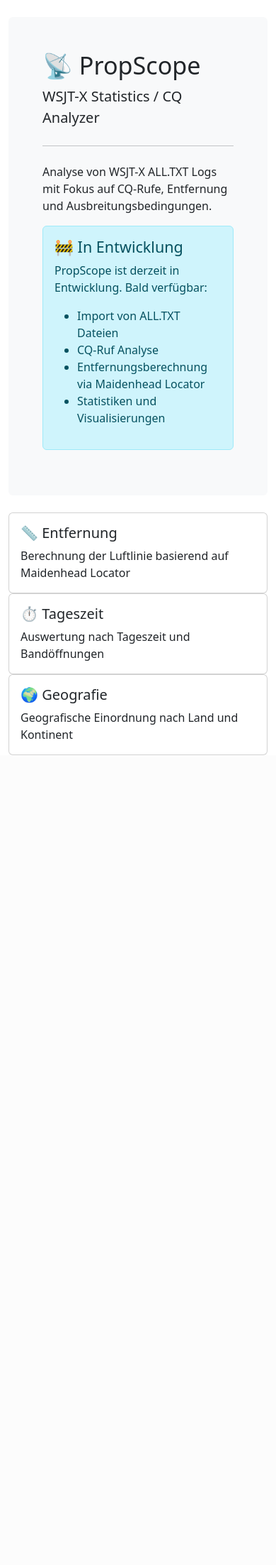
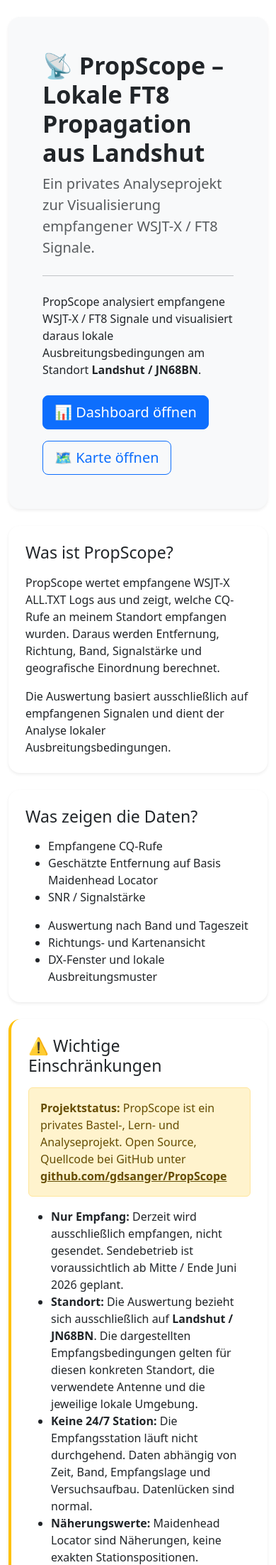
Before and after one commit to gdsanger/PropScope, a Django app: page / in a window 390 px wide. Shown: the part 56-2261 px from the top of the page at 71% size. Before the commit the page ends 1120 px from the top, so only its background shows below. Run offline with Django 5.2, Linux system fonts and the light colour scheme; some libraries are stand-ins or nearby versions.

Commit message:
Update public homepage with comprehensive project information
- Add hero section with title and subtitle
- Add "What is PropScope?" explanation section
- Add "What do the data show?" features section
- Add "Important limitations" section with warnings
- Add "Technology stack" section with badges
- Add "Contact" section with operator information
- Add CTA buttons for Dashboard and Map
- Include all required content: location (Landshut/JN68BN), hobby project status, reception-only mode, planned transmission timeline, GitHub link, and contact details
- Maintain responsive Bootstrap 5 design
- Use existing card-based layout patterns

Agent-Logs-Url: https://github.com/gdsanger/PropScope/sessions/b290653a-b650-421a-af4d-c2033fb7ff93

Co-authored-by: gdsanger <59723667+gdsanger@users.noreply.github.com>

```diff
--- a/templates/home.html
+++ b/templates/home.html
@@ -1,51 +1,151 @@
 {% extends "base.html" %}
 
-{% block title %}PropScope - WSJT-X Statistics{% endblock %}
+{% block title %}PropScope - Lokale FT8 Propagation aus Landshut{% endblock %}
 
 {% block content %}
+<!-- Hero Section -->
 <div class="row">
     <div class="col-12">
-        <div class="jumbotron bg-light p-5 rounded">
-            <h1 class="display-4">📡 PropScope</h1>
-            <p class="lead">WSJT-X Statistics / CQ Analyzer</p>
+        <div class="bg-light p-5 rounded-4 shadow-sm mb-4">
+            <h1 class="display-4 fw-bold">📡 PropScope – Lokale FT8 Propagation aus Landshut</h1>
+            <p class="lead text-muted">Ein privates Analyseprojekt zur Visualisierung empfangener WSJT-X / FT8 Signale.</p>
             <hr class="my-4">
-            <p>Analyse von WSJT-X ALL.TXT Logs mit Fokus auf CQ-Rufe, Entfernung und Ausbreitungsbedingungen.</p>
-            <div class="alert alert-info" role="alert">
-                <h4 class="alert-heading">🚧 In Entwicklung</h4>
-                <p>PropScope ist derzeit in Entwicklung. Bald verfügbar:</p>
+            <p class="mb-4">PropScope analysiert empfangene WSJT-X / FT8 Signale und visualisiert daraus lokale Ausbreitungsbedingungen am Standort <strong>Landshut / JN68BN</strong>.</p>
+            <div class="d-flex gap-3 flex-wrap">
+                <a href="{% url 'ui:dashboard' %}" class="btn btn-primary btn-lg">📊 Dashboard öffnen</a>
+                <a href="{% url 'ui:propagation-map' %}" class="btn btn-outline-primary btn-lg">🗺️ Karte öffnen</a>
+            </div>
+        </div>
+    </div>
+</div>
+
+<!-- What is PropScope Section -->
+<div class="row mb-4">
+    <div class="col-12">
+        <div class="card border-0 shadow-sm rounded-4">
+            <div class="card-body p-4">
+                <h2 class="h3 mb-3">Was ist PropScope?</h2>
+                <p>PropScope wertet empfangene WSJT-X ALL.TXT Logs aus und zeigt, welche CQ-Rufe an meinem Standort empfangen wurden. Daraus werden Entfernung, Richtung, Band, Signalstärke und geografische Einordnung berechnet.</p>
+                <p class="mb-0">Die Auswertung basiert ausschließlich auf empfangenen Signalen und dient der Analyse lokaler Ausbreitungsbedingungen.</p>
+            </div>
+        </div>
+    </div>
+</div>
+
+<!-- What do the data show Section -->
+<div class="row mb-4">
+    <div class="col-12">
+        <div class="card border-0 shadow-sm rounded-4">
+            <div class="card-body p-4">
+                <h2 class="h3 mb-3">Was zeigen die Daten?</h2>
+                <div class="row">
+                    <div class="col-md-6">
+                        <ul class="mb-3 mb-md-0">
+                            <li>Empfangene CQ-Rufe</li>
+                            <li>Geschätzte Entfernung auf Basis Maidenhead Locator</li>
+                            <li>SNR / Signalstärke</li>
+                        </ul>
+                    </div>
+                    <div class="col-md-6">
+                        <ul class="mb-0">
+                            <li>Auswertung nach Band und Tageszeit</li>
+                            <li>Richtungs- und Kartenansicht</li>
+                            <li>DX-Fenster und lokale Ausbreitungsmuster</li>
+                        </ul>
+                    </div>
+                </div>
+            </div>
+        </div>
+    </div>
+</div>
+
+<!-- Important Limitations Section -->
+<div class="row mb-4">
+    <div class="col-12">
+        <div class="card border-0 shadow-sm rounded-4 border-warning" style="border-left: 4px solid #ffc107 !important;">
+            <div class="card-body p-4">
+                <h2 class="h3 mb-3">⚠️ Wichtige Einschränkungen</h2>
+                <div class="alert alert-warning mb-3">
+                    <strong>Projektstatus:</strong> PropScope ist ein privates Bastel-, Lern- und Analyseprojekt. Open Source, Quellcode bei GitHub unter <a href="https://github.com/gdsanger/PropScope/" target="_blank" rel="noopener" class="alert-link">github.com/gdsanger/PropScope</a>
+                </div>
                 <ul>
-                    <li>Import von ALL.TXT Dateien</li>
-                    <li>CQ-Ruf Analyse</li>
-                    <li>Entfernungsberechnung via Maidenhead Locator</li>
-                    <li>Statistiken und Visualisierungen</li>
+                    <li><strong>Nur Empfang:</strong> Derzeit wird ausschließlich empfangen, nicht gesendet. Sendebetrieb ist voraussichtlich ab Mitte / Ende Juni 2026 geplant.</li>
+                    <li><strong>Standort:</strong> Die Auswertung bezieht sich ausschließlich auf <strong>Landshut / JN68BN</strong>. Die dargestellten Empfangsbedingungen gelten für diesen konkreten Standort, die verwendete Antenne und die jeweilige lokale Umgebung.</li>
+                    <li><strong>Keine 24/7 Station:</strong> Die Empfangsstation läuft nicht durchgehend. Daten abhängig von Zeit, Band, Empfangslage und Versuchsaufbau. Datenlücken sind normal.</li>
+                    <li><strong>Näherungswerte:</strong> Maidenhead Locator sind Näherungen, keine exakten Stationspositionen.</li>
+                    <li><strong>Keine offizielle Messstation:</strong> Keine wissenschaftliche Garantie. Daten können unvollständig oder fehlerhaft sein.</li>
+                    <li><strong>Entwicklung:</strong> System wird laufend weiterentwickelt und verbessert.</li>
                 </ul>
             </div>
         </div>
     </div>
 </div>
 
-<div class="row mt-4">
+<!-- Technology Section -->
+<div class="row mb-4">
+    <div class="col-md-6">
+        <div class="card border-0 shadow-sm rounded-4 h-100">
+            <div class="card-body p-4">
+                <h2 class="h3 mb-3">🔧 Technik kurz erklärt</h2>
+                <p>PropScope basiert auf folgenden Technologien:</p>
+                <div class="d-flex flex-wrap gap-2">
+                    <span class="badge bg-primary">Python</span>
+                    <span class="badge bg-primary">Django</span>
+                    <span class="badge bg-primary">HTMX</span>
+                    <span class="badge bg-primary">Bootstrap</span>
+                    <span class="badge bg-primary">PostgreSQL</span>
+                    <span class="badge bg-secondary">WSJT-X ALL.TXT</span>
+                    <span class="badge bg-secondary">FT8</span>
+                </div>
+                <p class="mt-3 mb-0 text-muted small">Die Rohdaten stammen aus WSJT-X ALL.TXT Logs und werden lokal verarbeitet und visualisiert.</p>
+            </div>
+        </div>
+    </div>
+
+    <!-- Contact Section -->
+    <div class="col-md-6">
+        <div class="card border-0 shadow-sm rounded-4 h-100">
+            <div class="card-body p-4">
+                <h2 class="h3 mb-3">📧 Kontakt</h2>
+                <p><strong>Betreiber:</strong></p>
+                <address class="mb-0">
+                    <strong>Christian Angermeier</strong><br>
+                    Benaktzyweg 19b<br>
+                    84032 Landshut<br>
+                    <br>
+                    E-Mail: <a href="mailto:ca@angermeier.net">ca@angermeier.net</a>
+                </address>
+            </div>
+        </div>
+    </div>
+</div>
+
+<!-- Feature Cards -->
+<div class="row g-3">
     <div class="col-md-4">
-        <div class="card">
-            <div class="card-body">
-                <h5 class="card-title">📏 Entfernung</h5>
-                <p class="card-text">Berechnung der Luftlinie basierend auf Maidenhead Locator</p>
+        <div class="card border-0 shadow-sm rounded-4 h-100">
+            <div class="card-body text-center">
+                <div class="fs-1 mb-3">📏</div>
+                <h5 class="card-title">Entfernung</h5>
+                <p class="card-text text-muted">Berechnung der Luftlinie basierend auf Maidenhead Locator</p>
             </div>
         </div>
     </div>
     <div class="col-md-4">
-        <div class="card">
-            <div class="card-body">
-                <h5 class="card-title">⏱️ Tageszeit</h5>
-                <p class="card-text">Auswertung nach Tageszeit und Bandöffnungen</p>
+        <div class="card border-0 shadow-sm rounded-4 h-100">
+            <div class="card-body text-center">
+                <div class="fs-1 mb-3">⏱️</div>
+                <h5 class="card-title">Tageszeit</h5>
+                <p class="card-text text-muted">Auswertung nach Tageszeit und Bandöffnungen</p>
             </div>
         </div>
     </div>
     <div class="col-md-4">
-        <div class="card">
-            <div class="card-body">
-                <h5 class="card-title">🌍 Geografie</h5>
-                <p class="card-text">Geografische Einordnung nach Land und Kontinent</p>
+        <div class="card border-0 shadow-sm rounded-4 h-100">
+            <div class="card-body text-center">
+                <div class="fs-1 mb-3">🌍</div>
+                <h5 class="card-title">Geografie</h5>
+                <p class="card-text text-muted">Geografische Einordnung nach Land und Kontinent</p>
             </div>
         </div>
     </div>
```
